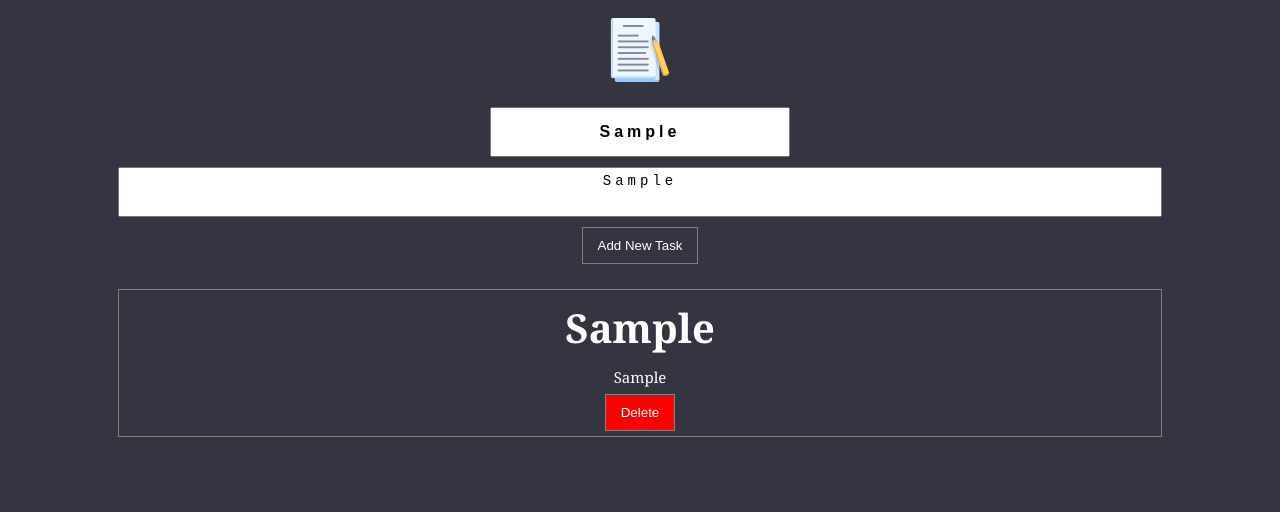
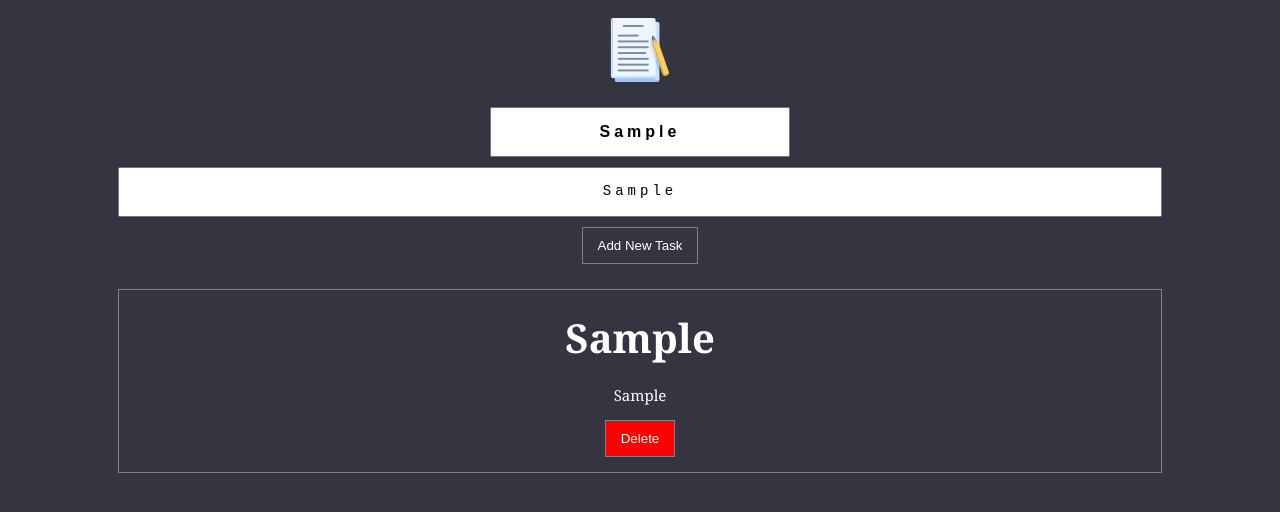
Before and after one commit to vedatsozen/todolist11, a plain HTML site: page index.html in a window 1280 px wide. Both pictures are taken after typing "Sample", "Sample" into the empty fields and a click on the button "Add New Task". Drawn offline with nearby package versions, Linux system fonts and the light colour scheme; files that its build step writes are made by us from their sources.

Commit message:
Add files via upload

```diff
--- a/index.html
+++ b/index.html
@@ -38,7 +38,7 @@ function ekle() {
 
     if ( newtitle == "" || newnote ==  "" ) {
 
-        alert("Lütfen Boş Alan Bırakmayınız")
+        alert("Please Fill All The Blanks")
 
     }
 
--- a/style.css
+++ b/style.css
@@ -68,12 +68,14 @@ textarea {
     width: 100%;
     resize: none;
     outline: none;
-    padding:5px 10px;
+    padding:15px 10px;
     text-align: center;
-
     color: 343541;
     font-size: 14px;
     letter-spacing: 4px;
+    display: flex;
+    justify-content: center;
+    align-items: center;
 
 }
 
@@ -104,11 +106,15 @@ textarea {
     flex-direction: column;
     justify-content:flex-start;
     align-items: center;
-    gap: 2px;
-    padding:5px 5px;
+    gap:10px;
+    padding:15px 15px;
     cursor: pointer;
     position: relative;
     border: 1px solid gray;
+    word-wrap: break-word !important;
+    overflow-wrap: break-word;
+    -ms-word-break: break-word;
+
 }
 
 .newtask:hover {
@@ -130,6 +136,8 @@ p {
     margin:auto;
     font-size: 15px;
     padding: 5px;
+    max-width:800px;
+
 }
 
 button.deletebutton {
```
